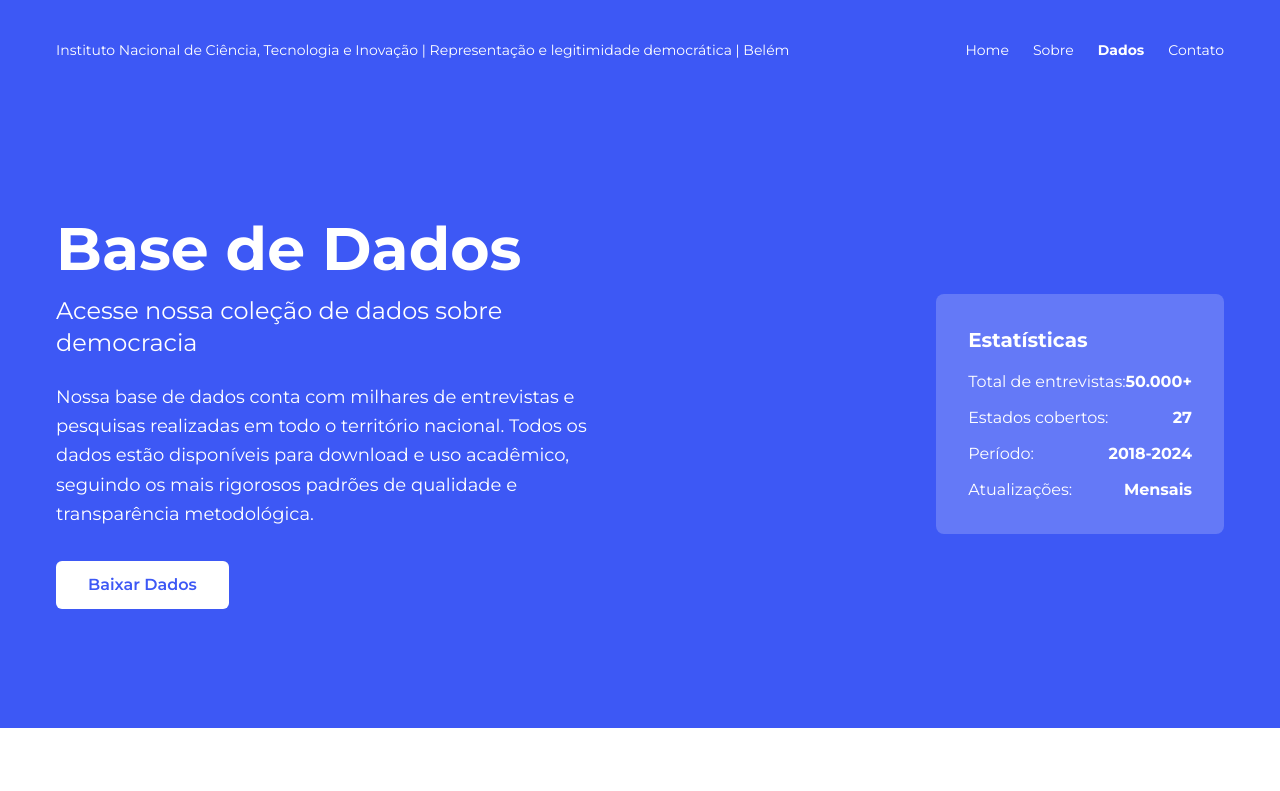
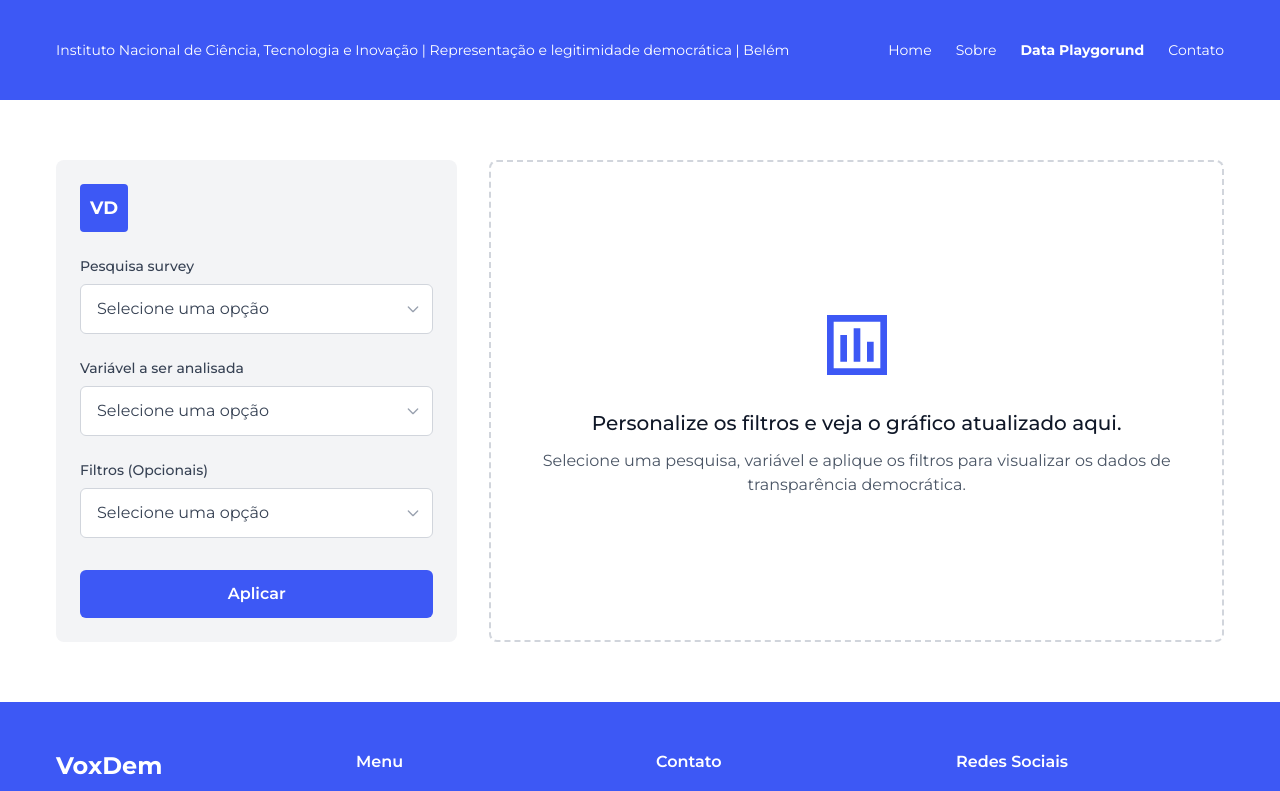
Before and after one commit to Portal-da-Classe-Politica/voxdem-front, a Next.js app: page /dados in a window 1280 px wide. Shown: the top 791 px of the page. Built offline with nearby package versions, Linux system fonts and the light colour scheme.

Commit message:
feat: construção inicial do data playground

```diff
--- /dev/null
+++ b/app/dados/components/Filters.tsx
@@ -0,0 +1,81 @@
+'use client';
+
+import { Button, Select } from "@/components";
+import { useState } from "react";
+
+export default function Filters() {
+    const [selectedSurvey, setSelectedSurvey] = useState('');
+    const [selectedVariable, setSelectedVariable] = useState('');
+    const [selectedFilter, setSelectedFilter] = useState('');
+
+    return (
+        <div className="w-80 bg-gray-100 rounded-lg w-130">
+            <div className="p-6">
+                <div className="mb-6">
+                    <div className="w-12 h-12 bg-[#3D58F5] rounded flex items-center justify-center mb-4">
+                        <span className="text-white font-bold text-lg">VD</span>
+                    </div>
+                </div>
+
+                <div className="mb-6">
+                    <label className="block text-sm font-medium text-gray-700 mb-2">
+                        Pesquisa survey
+                    </label>
+                    <Select
+                        value={selectedSurvey}
+                        onChange={setSelectedSurvey}
+                        placeholder="Selecione uma opção"
+                    >
+                        <option value="survey1">Survey Nacional 2023</option>
+                        <option value="survey2">Survey Regional 2023</option>
+                        <option value="survey3">Survey Municipal 2022</option>
+                    </Select>
+                </div>
+
+                <div className="mb-6">
+                    <label className="block text-sm font-medium text-gray-700 mb-2">
+                        Variável a ser analisada
+                    </label>
+                    <Select
+                        value={selectedVariable}
+                        onChange={setSelectedVariable}
+                        placeholder="Selecione uma opção"
+                    >
+                        <option value="satisfaction">Satisfação Democrática</option>
+                        <option value="tolerance">Tolerância Política</option>
+                        <option value="behavior">Comportamento Eleitoral</option>
+                        <option value="culture">Cultura Política</option>
+                        <option value="legitimacy">Legitimidade Institucional</option>
+                    </Select>
+                </div>
+
+                <div className="mb-8">
+                    <label className="block text-sm font-medium text-gray-700 mb-2">
+                        Filtros (Opcionais)
+                    </label>
+                    <Select
+                        value={selectedFilter}
+                        onChange={setSelectedFilter}
+                        placeholder="Selecione uma opção"
+                    >
+                        <option value="age">Faixa Etária</option>
+                        <option value="education">Escolaridade</option>
+                        <option value="income">Renda</option>
+                        <option value="region">Região</option>
+                        <option value="gender">Gênero</option>
+                    </Select>
+                </div>
+
+                <Button
+                    variant="blue"
+                    className="w-full"
+                    onClick={() => {
+                        console.log('Aplicando filtros:', { selectedSurvey, selectedVariable, selectedFilter });
+                    }}
+                >
+                    Aplicar
+                </Button>
+            </div>
+        </div>
+    )
+}
--- a/app/dados/page.tsx
+++ b/app/dados/page.tsx
@@ -1,61 +1,16 @@
-import { HeroSection, ContentSection } from '../../components';
+import { EmptyGraph, Section } from '../../components';
+import Filters from './components/Filters';
 
 export default function Dados() {
-  const dadosItems = [
-    {
-      title: "Pesquisa de Satisfação Democrática",
-      description: "Dados sobre a percepção dos cidadãos em relação ao funcionamento das instituições democráticas no Brasil."
-    },
-    {
-      title: "Tolerância Política",
-      description: "Análises sobre o nível de tolerância política e respeito à diversidade de opiniões na sociedade brasileira."
-    },
-    {
-      title: "Comportamento Eleitoral",
-      description: "Estudos sobre padrões de votação, preferências partidárias e fatores que influenciam as decisões eleitorais."
-    },
-    {
-      title: "Cultura Política",
-      description: "Pesquisas sobre valores políticos, participação cívica e conhecimento sobre o sistema democrático."
-    }
-  ];
 
   return (
     <>
-      <HeroSection
-        title="Base de Dados"
-        subtitle="Acesse nossa coleção de dados sobre democracia"
-        description="Nossa base de dados conta com milhares de entrevistas e pesquisas realizadas em todo o território nacional. Todos os dados estão disponíveis para download e uso acadêmico, seguindo os mais rigorosos padrões de qualidade e transparência metodológica."
-        buttonText="Baixar Dados"
-        buttonHref="/download"
-      >
-        <div className="bg-white/20 rounded-lg p-8">
-          <h3 className="text-xl font-bold mb-4">Estatísticas</h3>
-          <div className="space-y-3">
-            <div className="flex justify-between">
-              <span>Total de entrevistas:</span>
-              <strong>50.000+</strong>
-            </div>
-            <div className="flex justify-between">
-              <span>Estados cobertos:</span>
-              <strong>27</strong>
-            </div>
-            <div className="flex justify-between">
-              <span>Período:</span>
-              <strong>2018-2024</strong>
-            </div>
-            <div className="flex justify-between">
-              <span>Atualizações:</span>
-              <strong>Mensais</strong>
-            </div>
-          </div>
+      <Section backgroundColor='bg-primary'>
+        <div className="flex gap-8">
+          <Filters />
+          <EmptyGraph />
         </div>
-      </HeroSection>
-
-      <ContentSection
-        title="Conjuntos de Dados Disponíveis"
-        items={dadosItems}
-      />
+      </Section>
     </>
   );
 }
--- a/components/index.ts
+++ b/components/index.ts
@@ -5,8 +5,11 @@ export { default as Footer } from './layout/Footer';
 // Sections
 export { default as HeroSection } from './sections/HeroSection';
 export { default as ContentSection } from './sections/ContentSection';
+export { default as Section } from './sections/Section';
 
 // UI Components
 export { default as Button } from './ui/Button';
 export { default as BlogCard } from './ui/BlogCard';
 export { default as Partners } from './ui/Partners';
+export { default as Select } from './ui/Select';
+export { default as EmptyGraph } from './ui/EmptyGraph';
--- a/components/layout/Header.tsx
+++ b/components/layout/Header.tsx
@@ -17,7 +17,7 @@ export default function Header({
   navigationItems = [
     { label: "Home", href: "/" },
     { label: "Sobre", href: "/sobre" },
-    { label: "Dados", href: "/dados" },
+    { label: "Data Playgorund", href: "/dados" },
     { label: "Contato", href: "/contato" }
   ]
 }: HeaderProps) {
--- /dev/null
+++ b/components/sections/Section.tsx
@@ -0,0 +1,15 @@
+interface SectionProps {
+    children: React.ReactNode;
+    backgroundColor?: 'bg-white' | 'bg-primary';
+}
+
+export default function Section({
+    children,
+    backgroundColor = "bg-white"
+}: SectionProps) {
+    return (
+        <section className={`container mx-auto px-4 py-15 ${backgroundColor}`}>
+            {children}
+        </section>
+    );
+}
--- a/components/ui/Button.tsx
+++ b/components/ui/Button.tsx
@@ -4,7 +4,7 @@ interface ButtonProps {
   children: ReactNode;
   onClick?: () => void;
   href?: string;
-  variant?: 'primary' | 'secondary';
+  variant?: 'primary' | 'secondary' | 'blue';
   size?: 'sm' | 'md' | 'lg';
   className?: string;
 }
@@ -27,7 +27,8 @@ export default function Button({
 
   const variantClasses = {
     primary: 'bg-white text-[#3D58F5] hover:bg-gray-100',
-    secondary: 'bg-[#3D58F5] text-white hover:bg-[#2A45E5]'
+    secondary: 'bg-[#3D58F5] text-white hover:bg-[#2A45E5]',
+    blue: 'bg-[#3D58F5] text-white hover:bg-[#2A45E5]'
   };
 
   const buttonClasses = `${baseClasses} ${sizeClasses[size]} ${variantClasses[variant]} ${className}`;
--- /dev/null
+++ b/components/ui/EmptyGraph.tsx
@@ -0,0 +1,27 @@
+interface EmptyGraphProps {
+    title?: string;
+    description?: string;
+}
+
+export default function EmptyGraph({
+    title = "Personalize os filtros e veja o gráfico atualizado aqui.",
+    description = "Selecione uma pesquisa, variável e aplique os filtros para visualizar os dados de transparência democrática."
+}: EmptyGraphProps) {
+    return (
+        <div className="flex items-center border-2 border-dashed border-gray-300 rounded-lg bg-white">
+            <div className="text-center p-12">
+                <div className="mb-6">
+                    <svg className="w-20 h-20 mx-auto text-[#3D58F5]" fill="currentColor" viewBox="0 0 24 24">
+                        <path d="M3 3h18v18H3V3zm2 2v14h14V5H5zm2 12h2V9H7v8zm4 0h2V7h-2v10zm4 0h2V11h-2v6z" />
+                    </svg>
+                </div>
+                <h3 className="text-xl font-medium text-gray-900 mb-3">
+                    {title}
+                </h3>
+                <p className="text-gray-600">
+                    {description}
+                </p>
+            </div>
+        </div>
+    );
+}
--- /dev/null
+++ b/components/ui/Select.tsx
@@ -0,0 +1,50 @@
+import { ReactNode } from 'react';
+
+interface SelectProps {
+  label?: string;
+  children: ReactNode;
+  value?: string;
+  onChange?: (value: string) => void;
+  placeholder?: string;
+  className?: string;
+}
+
+export default function Select({
+  label,
+  children,
+  value,
+  onChange,
+  placeholder,
+  className = ''
+}: SelectProps) {
+  const selectClasses = `w-full px-4 py-3 border border-gray-300 rounded-md text-gray-700 bg-white focus:outline-none focus:ring-2 focus:ring-[#3D58F5] focus:border-transparent appearance-none ${className}`;
+
+  return (
+    <div className="w-full">
+      {label && (
+        <label className="block text-sm font-medium text-gray-700 mb-2">
+          {label}
+        </label>
+      )}
+      <div className="relative">
+        <select
+          className={selectClasses}
+          value={value}
+          onChange={(e) => onChange?.(e.target.value)}
+        >
+          {placeholder && (
+            <option value="" disabled>
+              {placeholder}
+            </option>
+          )}
+          {children}
+        </select>
+        <div className="pointer-events-none absolute inset-y-0 right-0 flex items-center px-3">
+          <svg className="h-4 w-4 text-gray-400" fill="none" stroke="currentColor" viewBox="0 0 24 24">
+            <path strokeLinecap="round" strokeLinejoin="round" strokeWidth={2} d="M19 9l-7 7-7-7" />
+          </svg>
+        </div>
+      </div>
+    </div>
+  );
+}
```
